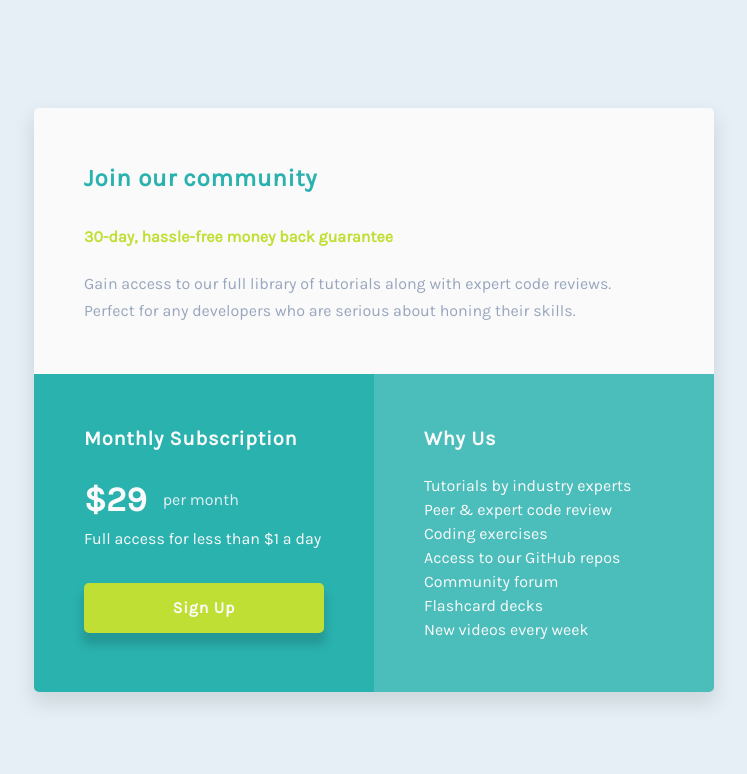
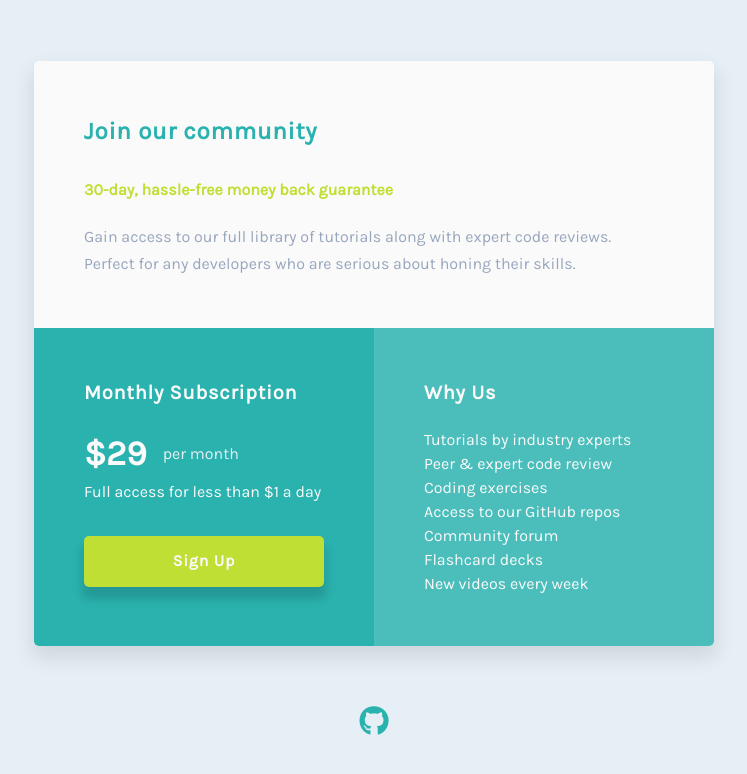
Before and after one commit to robinjmm/single-price-component, a website: page index.html in a window 1280 px wide. Shown: the whole page, without its empty margins (266-1013 px from the left). Drawn offline with nearby package versions, Linux system fonts and the light colour scheme; files that its build step writes are made by us from their sources.

Commit message:
Add link to GitHub repo

```diff
--- a/index.html
+++ b/index.html
@@ -61,6 +61,12 @@
             </div>
         </article>
     </main>
+
+    <footer>
+        <a href="https://github.com/robinjmm/single-price-component" target="_blank" title="GitHub Repo Link">
+            <i class="fa-brands fa-github"></i>
+        </a>
+    </footer>
 </body>
 
 </html>
--- a/scss/app.scss
+++ b/scss/app.scss
@@ -6,6 +6,8 @@
 
 @use 'components/button';
 
+@use 'components/link.icons';
+
 @use 'fontawesome/fontawesome';
 
 @use 'fontawesome/brands';
--- /dev/null
+++ b/scss/components/_link.icons.scss
@@ -0,0 +1,7 @@
+@use '../base/variables' as *;
+
+.fa-github {
+    font-size: rem(30px);
+    cursor: pointer;
+    color: $text-accent-cyan;
+}
--- a/scss/layout/_layout.scss
+++ b/scss/layout/_layout.scss
@@ -4,7 +4,15 @@
     background: $bg-main;
     font-size: 1rem;
     font-family: $ff-primary;
-    padding: rem(70px) 0;
+    padding: 5vh 0;
+    display: flex;
+    flex-direction: column;
+    justify-content: center;
+    align-items: center;
+}
+
+main {
+    margin-bottom: rem(60px);
 }
 
 h2,
--- a/scss/layout/_media-queries.scss
+++ b/scss/layout/_media-queries.scss
@@ -1,12 +1,6 @@
 @use '../base/variables' as *;
 
 @media (min-width: 1024px) {
-    body {
-        display: flex;
-        justify-content: center;
-        align-items: center;
-    }
-
     .card {
         max-width: 800px;
 
```
